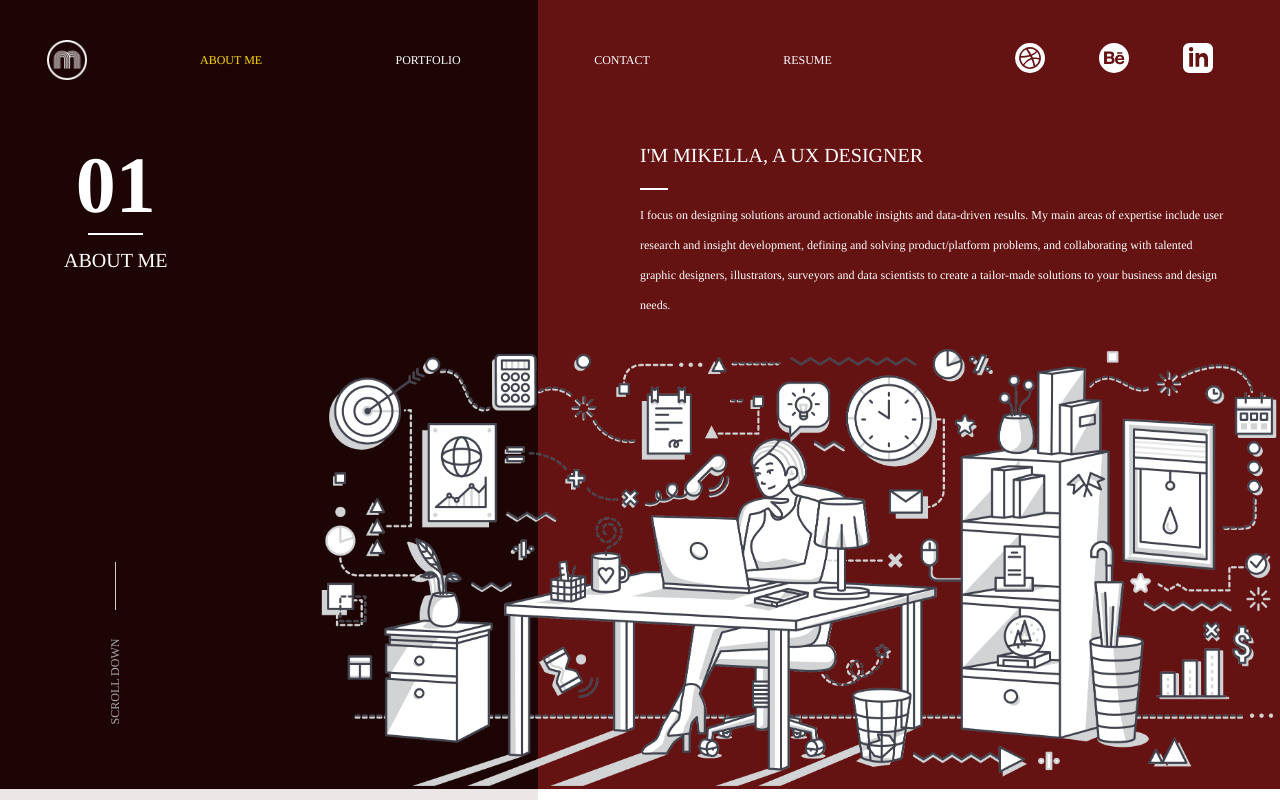
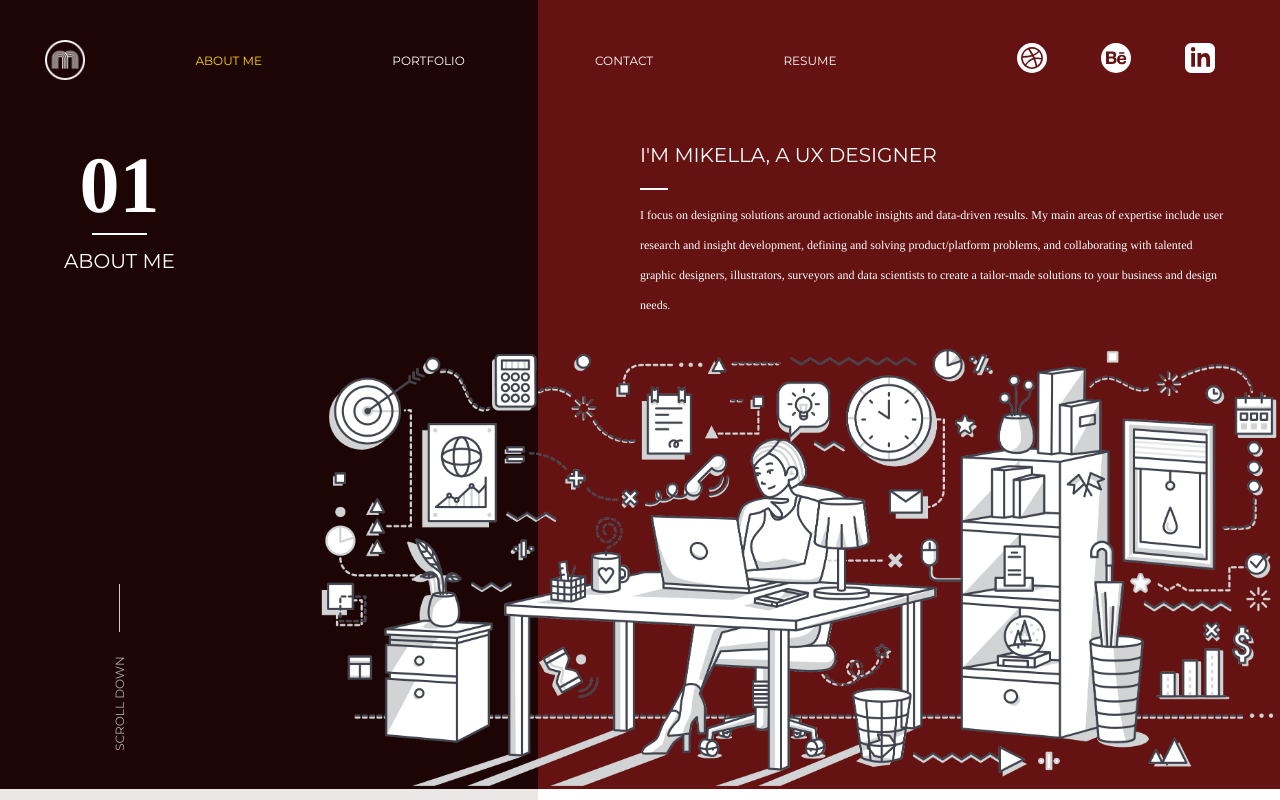
Before and after one commit to rye268/UX_UI_HW_18., a plain HTML site: page index.html in a window 1280 px wide. Shown: the top 800 px of the page. Drawn offline with Linux system fonts and the light colour scheme.

Commit message:
google fonts

```diff
--- a/index.html
+++ b/index.html
@@ -5,6 +5,7 @@
     <meta name="viewport" content="width=device-width, initial-scale=1.0">
     <meta http-equiv="X-UA-Compatible" content="ie=edge">
     <link rel="stylesheet" href="css/style.css">
+    <link href="https://fonts.googleapis.com/css2?family=Montserrat:ital,wght@0,100;0,400;0,700;1,600&display=swap" rel="stylesheet">
     <title>Document</title>
 </head>
 <body>
```
Also changed, not shown: 1 other file.
